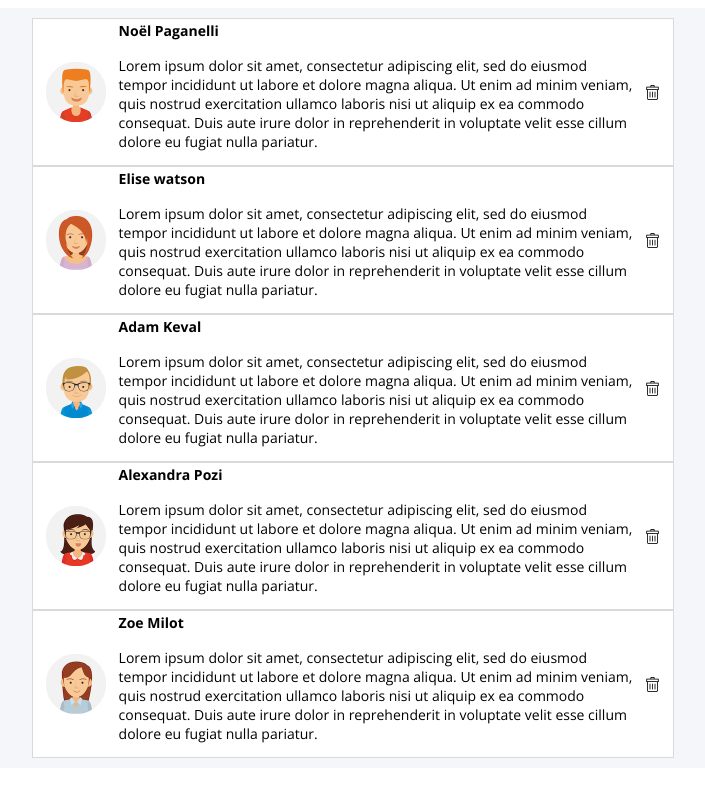
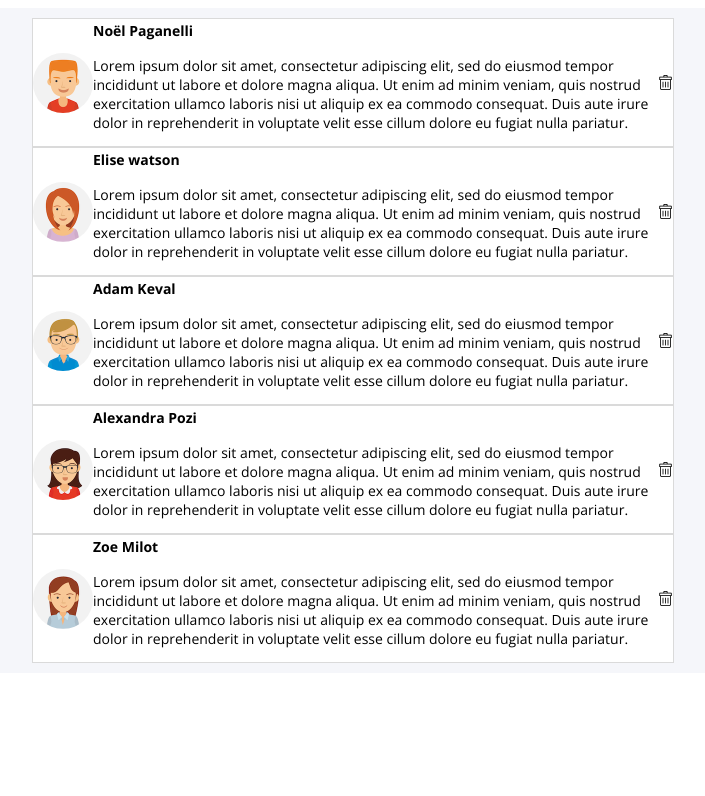
Before and after one commit to CaroleGirard/lacapsule-project-mymails-part1, a plain HTML site: page dist/index.html in a window 1280 px wide. Shown: the whole page, without its empty margins (287-992 px from the left). Drawn offline with nearby package versions, Linux system fonts and the light colour scheme.

Commit message:
remove padding qur trash et avatar

```diff
--- a/dist/style.css
+++ b/dist/style.css
@@ -21,7 +21,6 @@
     width: 60px;
     height: 60px;
     border-radius: 50%;
-    padding: 2%;
 }
 .identite {
     display: flex;
@@ -43,5 +42,4 @@ h6 {
 .trash {
     height: 15px;
     width: 15px;
-    padding: 2%;
 }
```
